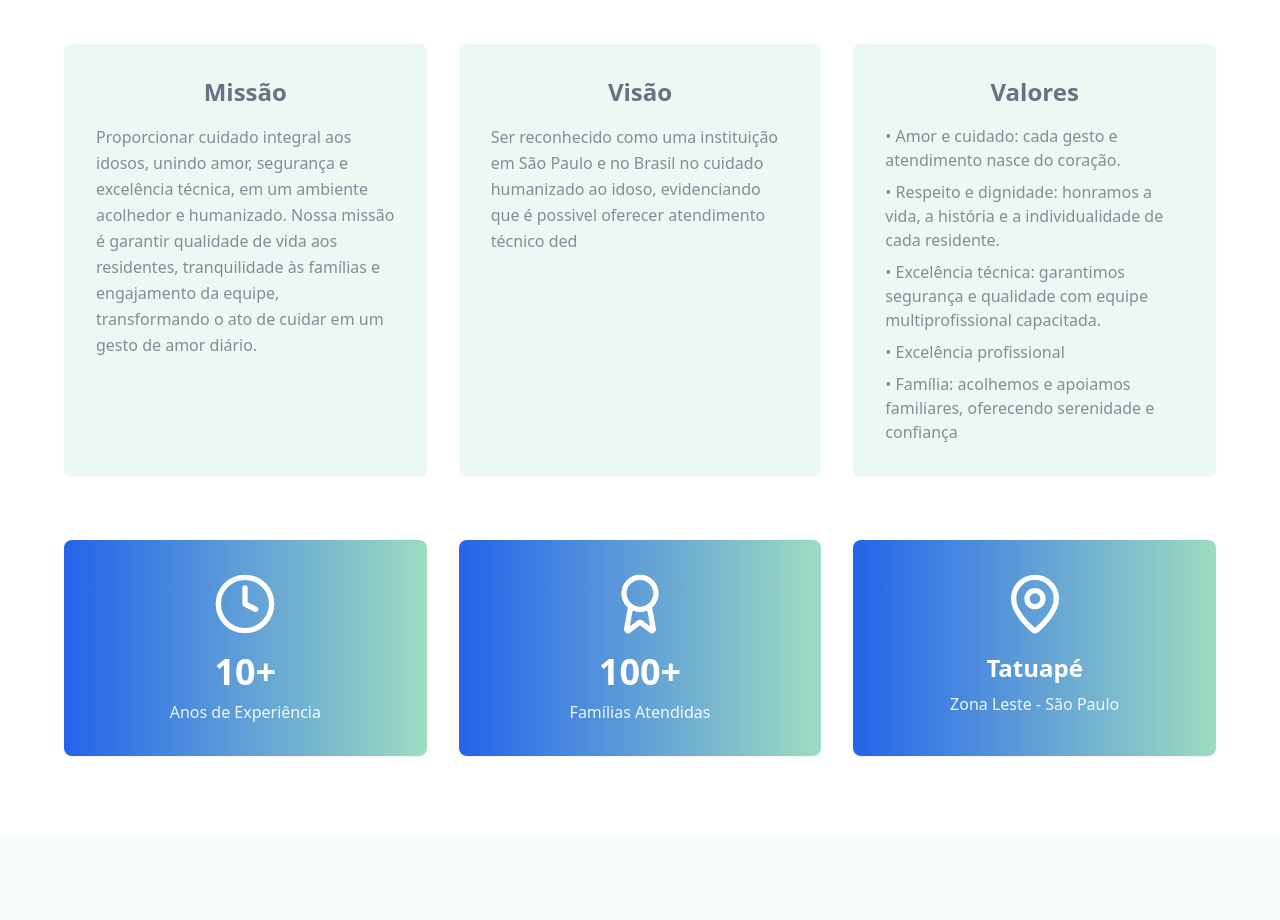
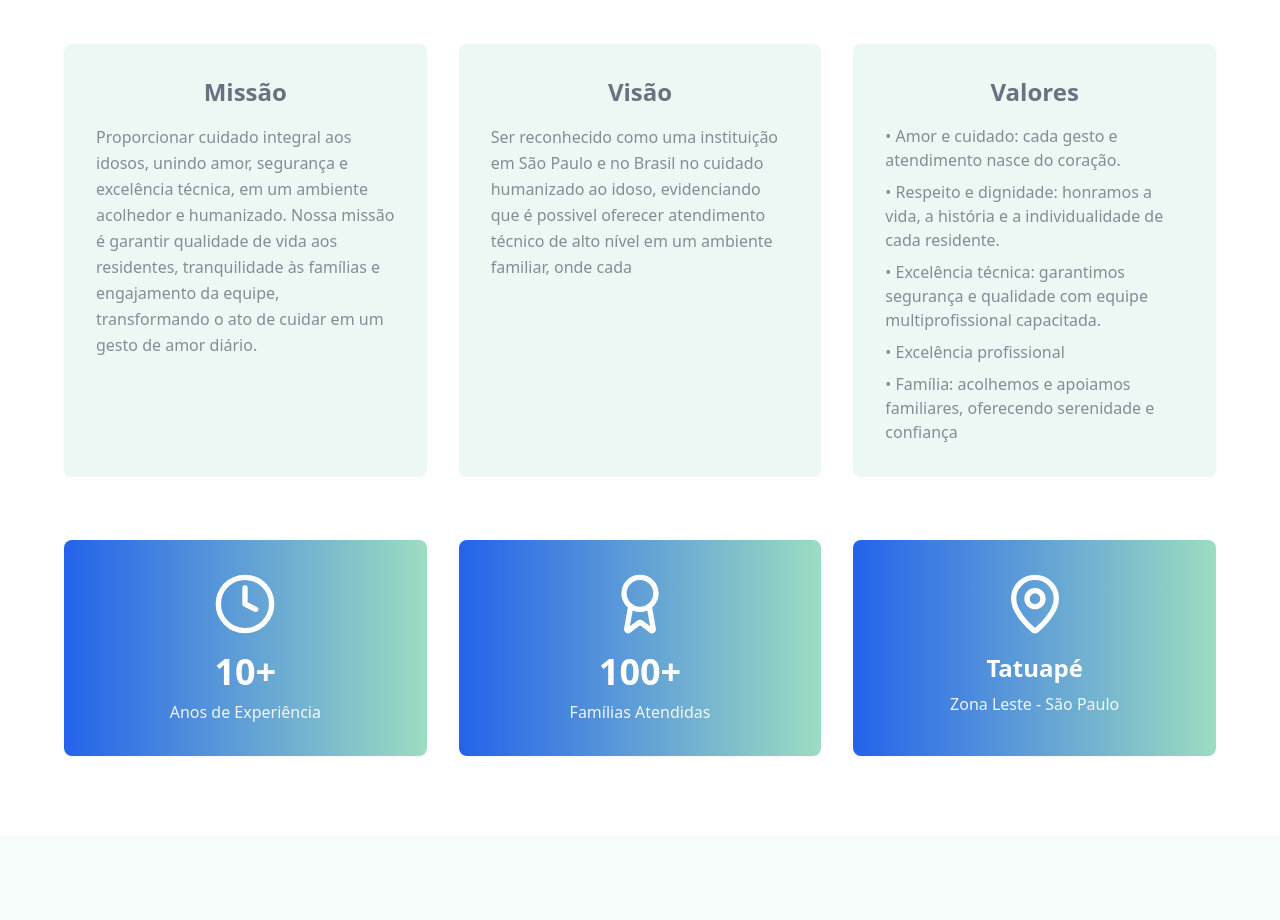
Before and after one commit to orugian/santa-ana-comfort-home, a React (Vite) app: page / in a window 1280 px wide. Shown: the part 940-1860 px from the top of the page. Built offline with nearby package versions, Linux system fonts and the light colour scheme.

Commit message:
Visual edit in Lovable
Edited UI in Lovable

```diff
--- a/src/components/AboutSection.tsx
+++ b/src/components/AboutSection.tsx
@@ -17,7 +17,7 @@ export const AboutSection = () => {
 
             <div className="bg-accent-light p-8 rounded-lg shadow-sm">
               <h3 className="text-2xl font-semibold text-foreground mb-4 text-center">Visão</h3>
-              <p className="text-foreground/80 leading-relaxed">Ser reconhecido como uma instituição em São Paulo e no Brasil no cuidado humanizado ao idoso, evidenciando que é possivel oferecer atendimento técnico ded </p>
+              <p className="text-foreground/80 leading-relaxed text-left">Ser reconhecido como uma instituição em São Paulo e no Brasil no cuidado humanizado ao idoso, evidenciando que é possivel oferecer atendimento técnico de alto nível em um ambiente familiar, onde cada </p>
             </div>
 
             <div className="bg-accent-light p-8 rounded-lg shadow-sm">
```
